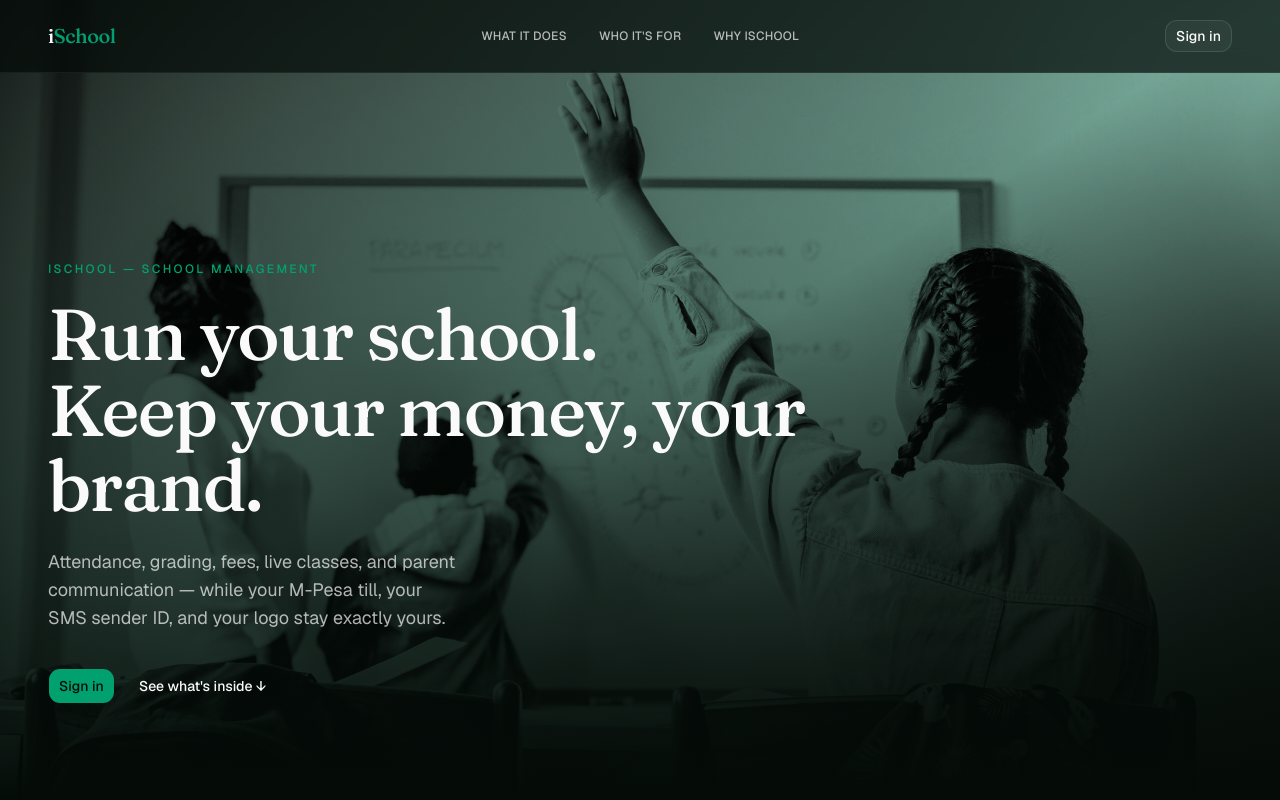
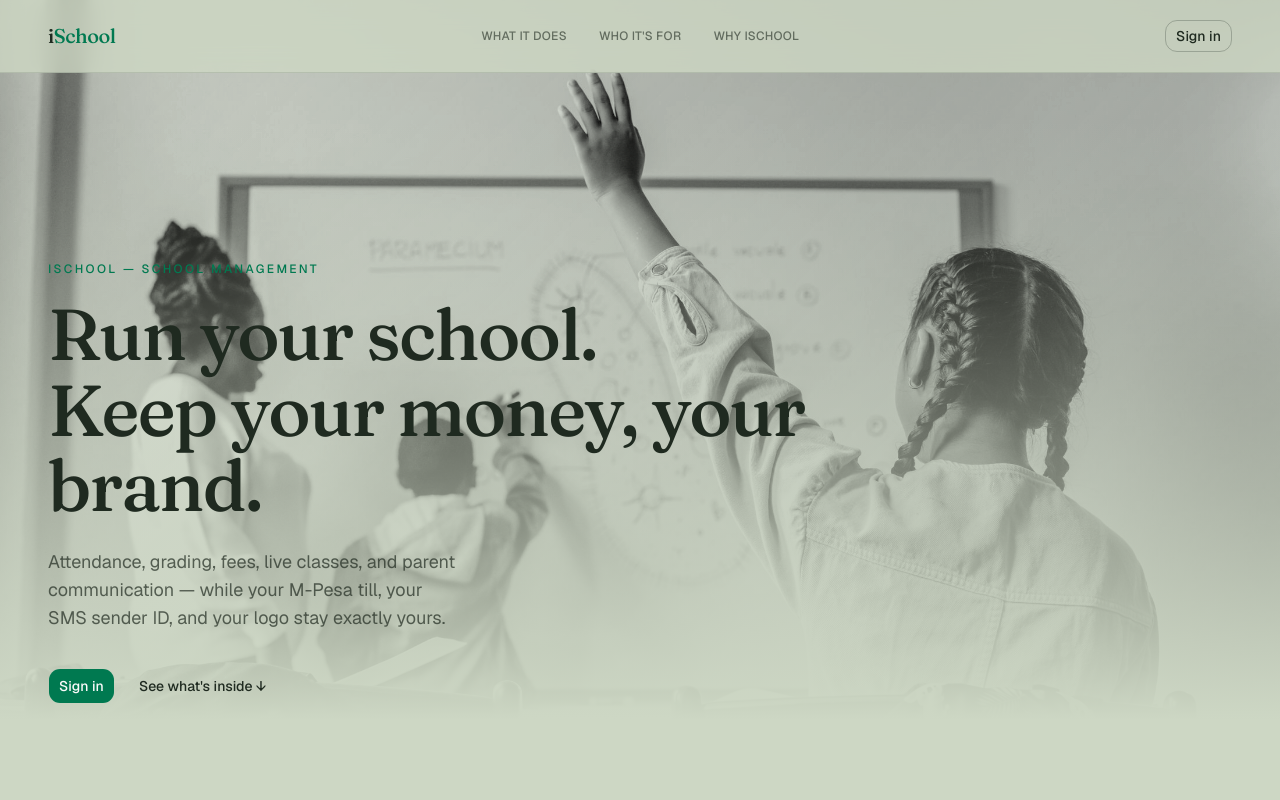
Before and after one commit to BrunexItech/ischool, a Next.js app in the folder frontend/: page / in a window 1280 px wide. Shown: the top 800 px of the page. Built offline with nearby package versions, Linux system fonts and the light colour scheme; no server answers.

Commit message:
Repalette the landing page to a warm sage tone instead of dark or stark white

```diff
--- a/frontend/src/app/page.tsx
+++ b/frontend/src/app/page.tsx
@@ -64,21 +64,28 @@ const DIFFERENTIATORS = [
   },
 ];
 
+const INK = "#1f2a20";
+const PAPER = "#cdd7c4";
+
 export default function Home() {
   return (
-    <div className="dark flex min-h-screen flex-col bg-background text-foreground">
-      <header className="fixed inset-x-0 top-0 z-40 flex items-center justify-between border-b border-border/60 bg-background/70 px-6 py-5 backdrop-blur-md lg:px-12">
+    <div className="flex min-h-screen flex-col" style={{ backgroundColor: PAPER, color: INK }}>
+      <header
+        className="fixed inset-x-0 top-0 z-40 flex items-center justify-between px-6 py-5 backdrop-blur-md lg:px-12"
+        style={{ backgroundColor: `${PAPER}cc`, borderBottom: `1px solid ${INK}1f` }}
+      >
         <span className="font-display text-xl font-medium tracking-tight">
           i<span className="text-primary">School</span>
         </span>
-        <nav className="hidden items-center gap-8 text-xs font-medium tracking-wide text-foreground/70 uppercase md:flex">
-          <a href="#what" className="transition-colors hover:text-foreground">What it does</a>
-          <a href="#who" className="transition-colors hover:text-foreground">Who it&apos;s for</a>
-          <a href="#why" className="transition-colors hover:text-foreground">Why iSchool</a>
+        <nav className="hidden items-center gap-8 text-xs font-medium tracking-wide uppercase md:flex" style={{ color: `${INK}99` }}>
+          <a href="#what" className="transition-colors hover:opacity-100" style={{ color: "inherit" }}>What it does</a>
+          <a href="#who" className="transition-colors hover:opacity-100" style={{ color: "inherit" }}>Who it&apos;s for</a>
+          <a href="#why" className="transition-colors hover:opacity-100" style={{ color: "inherit" }}>Why iSchool</a>
         </nav>
         <Button
           variant="outline"
-          className="border-foreground/30 bg-transparent text-foreground hover:bg-foreground/10"
+          className="bg-transparent hover:bg-black/5"
+          style={{ borderColor: `${INK}40`, color: INK }}
           render={<Link href="/login">Sign in</Link>}
         />
       </header>
@@ -92,12 +99,18 @@ export default function Home() {
               alt="A teacher and students at a classroom whiteboard"
               fill
               sizes="100vw"
-              className="object-cover grayscale contrast-125"
+              className="object-cover grayscale contrast-110"
               style={{ objectPosition: "68% 38%" }}
               priority
             />
-            <div className="absolute inset-0 bg-gradient-to-br from-background/90 via-primary/40 to-background/90 mix-blend-multiply" />
-            <div className="absolute inset-0 bg-gradient-to-t from-background via-background/55 to-background/10" />
+            <div
+              className="absolute inset-0 mix-blend-multiply"
+              style={{ background: `linear-gradient(135deg, ${PAPER}99, ${INK}66)` }}
+            />
+            <div
+              className="absolute inset-0"
+              style={{ background: `linear-gradient(to top, ${PAPER} 10%, ${PAPER}88 45%, transparent 85%)` }}
+            />
           </div>
 
           <div className="relative mx-auto w-full max-w-7xl px-6 pb-16 pt-32 lg:px-12 lg:pb-24">
@@ -109,7 +122,7 @@ export default function Home() {
               <br />
               Keep your money, your brand.
             </h1>
-            <p className="mt-6 max-w-lg text-lg text-foreground/70 text-balance">
+            <p className="mt-6 max-w-lg text-lg text-balance" style={{ color: `${INK}b3` }}>
               Attendance, grading, fees, live classes, and parent communication —
               while your M-Pesa till, your SMS sender ID, and your logo stay
               exactly yours.
@@ -130,32 +143,40 @@ export default function Home() {
             Everything your school already pays six different apps for.
           </h2>
 
-          <div className="mt-12 border-t border-border">
+          <div className="mt-12" style={{ borderTop: `1px solid ${INK}26` }}>
             {FEATURES.map((f) => (
               <div
                 key={f.n}
-                className="flex flex-col gap-2 border-b border-border py-7 sm:flex-row sm:items-baseline sm:gap-10"
+                className="flex flex-col gap-2 py-7 sm:flex-row sm:items-baseline sm:gap-10"
+                style={{ borderBottom: `1px solid ${INK}26` }}
               >
                 <span className="font-display text-xl text-primary sm:w-12 sm:shrink-0">{f.n}</span>
                 <h3 className="text-lg font-medium sm:w-72 sm:shrink-0">{f.title}</h3>
-                <p className="max-w-md text-foreground/60">{f.description}</p>
+                <p className="max-w-md" style={{ color: `${INK}99` }}>{f.description}</p>
               </div>
             ))}
           </div>
         </section>
 
         {/* Who it's for — divided row, no icon cards */}
-        <section id="who" className="border-t border-border">
+        <section id="who" style={{ borderTop: `1px solid ${INK}26` }}>
           <div className="mx-auto max-w-7xl px-6 py-24 lg:px-12">
             <p className="text-xs font-medium tracking-[0.2em] text-primary uppercase">Who it&apos;s for</p>
             <h2 className="font-display mt-4 max-w-xl text-3xl font-medium tracking-tight text-balance sm:text-4xl">
               Everyone in your school, one login each.
             </h2>
-            <div className="mt-12 grid border-t border-l border-border sm:grid-cols-2 lg:grid-cols-4">
+            <div
+              className="mt-12 grid sm:grid-cols-2 lg:grid-cols-4"
+              style={{ borderTop: `1px solid ${INK}26`, borderLeft: `1px solid ${INK}26` }}
+            >
               {ROLES.map((role) => (
-                <div key={role.title} className="border-r border-b border-border p-7">
+                <div
+                  key={role.title}
+                  className="p-7"
+                  style={{ borderRight: `1px solid ${INK}26`, borderBottom: `1px solid ${INK}26` }}
+                >
                   <h3 className="font-display text-2xl">{role.title}</h3>
-                  <p className="mt-3 text-sm text-foreground/60">{role.description}</p>
+                  <p className="mt-3 text-sm" style={{ color: `${INK}99` }}>{role.description}</p>
                 </div>
               ))}
             </div>
@@ -163,23 +184,24 @@ export default function Home() {
         </section>
 
         {/* Why iSchool — asymmetric pull-quote rows */}
-        <section id="why" className="border-t border-border">
+        <section id="why" style={{ borderTop: `1px solid ${INK}26` }}>
           <div className="mx-auto max-w-7xl px-6 py-24 lg:px-12">
             <p className="text-xs font-medium tracking-[0.2em] text-primary uppercase">Why iSchool</p>
             <h2 className="font-display mt-4 max-w-xl text-3xl font-medium tracking-tight text-balance sm:text-4xl">
               Not a copy-paste school app.
             </h2>
 
-            <div className="mt-12 border-t border-border">
+            <div className="mt-12" style={{ borderTop: `1px solid ${INK}26` }}>
               {DIFFERENTIATORS.map((d) => (
                 <div
                   key={d.index}
-                  className="grid gap-4 border-b border-border py-10 sm:grid-cols-[140px_1fr]"
+                  className="grid gap-4 py-10 sm:grid-cols-[140px_1fr]"
+                  style={{ borderBottom: `1px solid ${INK}26` }}
                 >
-                  <span className="text-sm text-foreground/50">{d.index}</span>
+                  <span className="text-sm" style={{ color: `${INK}80` }}>{d.index}</span>
                   <div>
                     <p className="font-display max-w-2xl text-2xl text-balance sm:text-3xl">{d.statement}</p>
-                    <p className="mt-4 max-w-xl text-foreground/60">{d.description}</p>
+                    <p className="mt-4 max-w-xl" style={{ color: `${INK}99` }}>{d.description}</p>
                   </div>
                 </div>
               ))}
@@ -188,12 +210,12 @@ export default function Home() {
         </section>
 
         {/* Closing CTA */}
-        <section className="border-t border-border">
+        <section style={{ borderTop: `1px solid ${INK}26` }}>
           <div className="mx-auto max-w-7xl px-6 py-24 text-center lg:px-12">
             <h2 className="font-display mx-auto max-w-lg text-3xl font-medium tracking-tight text-balance sm:text-4xl">
               Ready to bring your school online?
             </h2>
-            <p className="mx-auto mt-4 max-w-md text-foreground/60">
+            <p className="mx-auto mt-4 max-w-md" style={{ color: `${INK}99` }}>
               If your school is already set up on iSchool, sign in below. New
               school? Ask your administrator to get your account provisioned.
             </p>
@@ -204,10 +226,13 @@ export default function Home() {
         </section>
       </main>
 
-      <footer className="flex flex-wrap items-center justify-center gap-x-6 gap-y-2 border-t border-border px-6 py-6 text-sm text-foreground/50">
+      <footer
+        className="flex flex-wrap items-center justify-center gap-x-6 gap-y-2 px-6 py-6 text-sm"
+        style={{ borderTop: `1px solid ${INK}26`, color: `${INK}80` }}
+      >
         <span>© {new Date().getFullYear()} iSchool</span>
-        <Link href="/privacy" className="hover:text-foreground hover:underline">Privacy Policy</Link>
-        <Link href="/terms" className="hover:text-foreground hover:underline">Terms of Service</Link>
+        <Link href="/privacy" className="hover:underline" style={{ color: "inherit" }}>Privacy Policy</Link>
+        <Link href="/terms" className="hover:underline" style={{ color: "inherit" }}>Terms of Service</Link>
       </footer>
     </div>
   );
```
